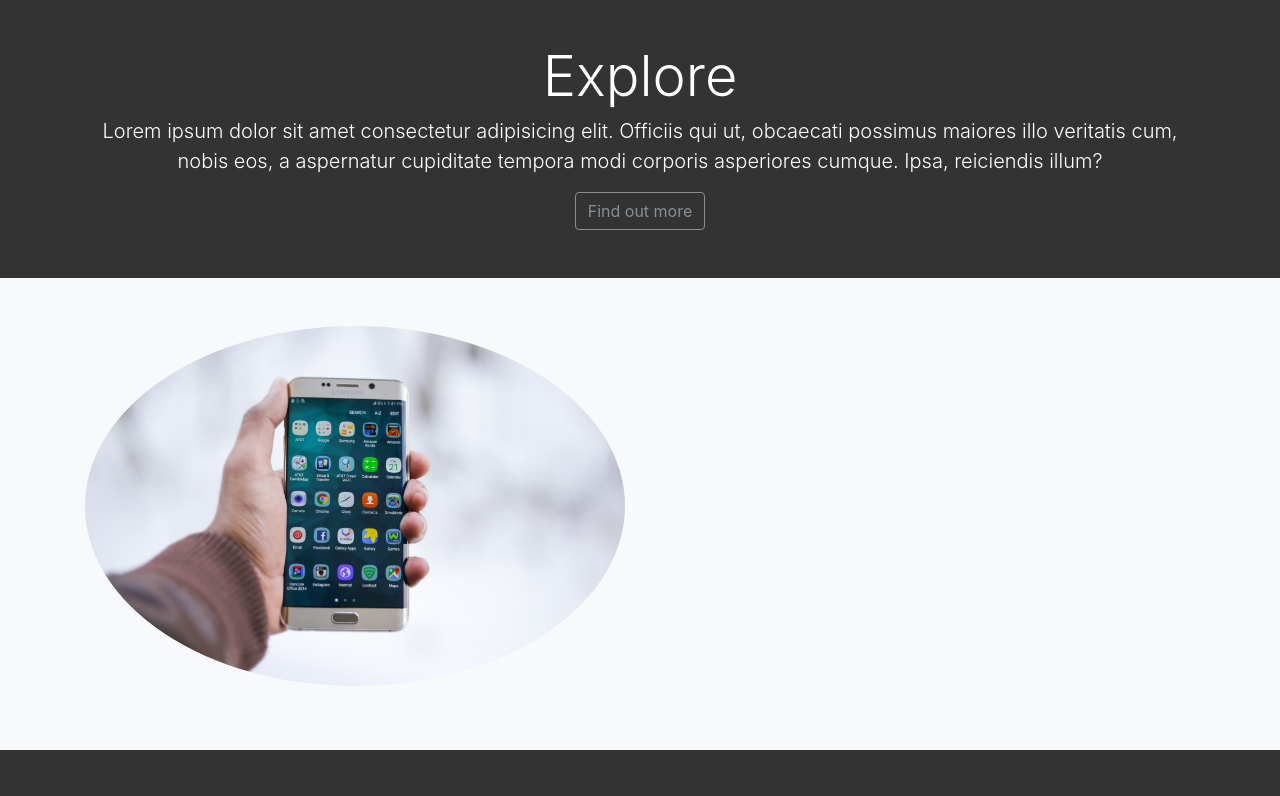
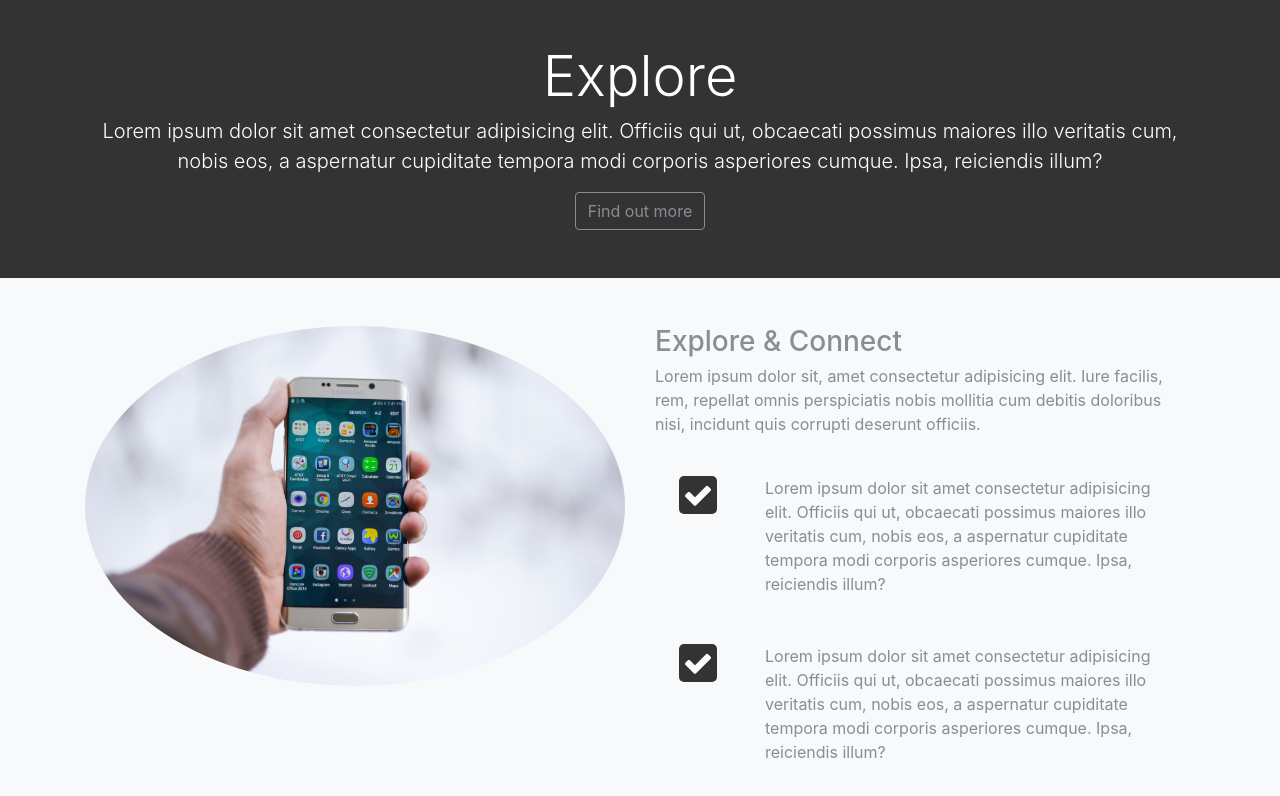
Before and after one commit to jwolfe890/bootProj, a website: page src/index.html in a window 1280 px wide. Shown: the part 702-1498 px from the top of the page. Before the commit the page ends 1452 px from the top, so only its background shows below. Drawn offline with Linux system fonts and the light colour scheme.

Commit message:
added checkboxes

```diff
--- a/src/index.html
+++ b/src/index.html
@@ -128,8 +128,27 @@
            <img src="img/explore-section1.jpg" alt="" class="img-fluid mb-3 rounded-circle">
         </div>
         <div class="col-md-6">
-
-          </div>
+          <h3>Explore & Connect</h3>
+          <p>Lorem ipsum dolor sit, amet consectetur adipisicing elit. Iure
+            facilis, rem, repellat omnis perspiciatis nobis mollitia cum debitis
+            doloribus nisi, incidunt quis corrupti deserunt officiis.</p>
+            <div class="d-flex flex-row">
+                <div class="p-4 align-self-start">
+                  <i class="fa fa-check"></i>
+                </div>
+                <div class="p-4 align-self-end">
+                  Lorem ipsum dolor sit amet consectetur adipisicing elit. Officiis qui ut, obcaecati possimus maiores illo veritatis cum, nobis eos, a aspernatur cupiditate tempora modi corporis asperiores cumque. Ipsa, reiciendis illum?
+                </div>
+            </div>
+            <div class="d-flex flex-row">
+                <div class="p-4 align-self-start">
+                  <i class="fa fa-check"></i>
+                </div>
+                <div class="p-4 align-self-end">
+                  Lorem ipsum dolor sit amet consectetur adipisicing elit. Officiis qui ut, obcaecati possimus maiores illo veritatis cum, nobis eos, a aspernatur cupiditate tempora modi corporis asperiores cumque. Ipsa, reiciendis illum?
+                </div>
+            </div>
+        </div>
       </div>
     </div>
   </section>
--- a/src/scss/style.scss
+++ b/src/scss/style.scss
@@ -44,5 +44,14 @@ body{
     border-radius: 5px;
     font-size: $font-size;
   }
+}
 
+#explore-section {
+  .fa {
+    color: #fff;
+    background: #333;
+    padding: 4px;
+    border-radius: 5px;
+    font-size:$font-size;
+  }
 }
```
Also changed, not shown: src/css/style.css.
